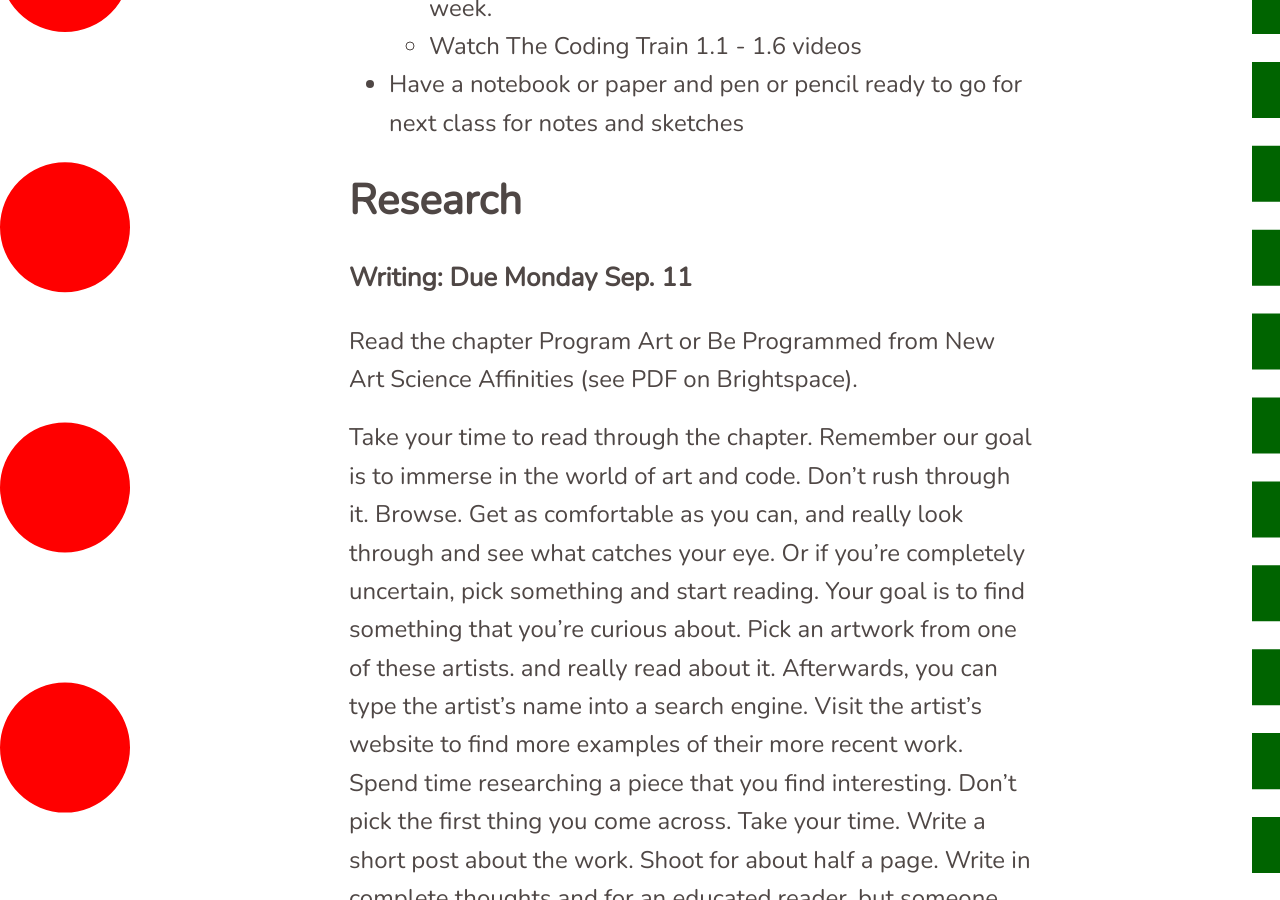
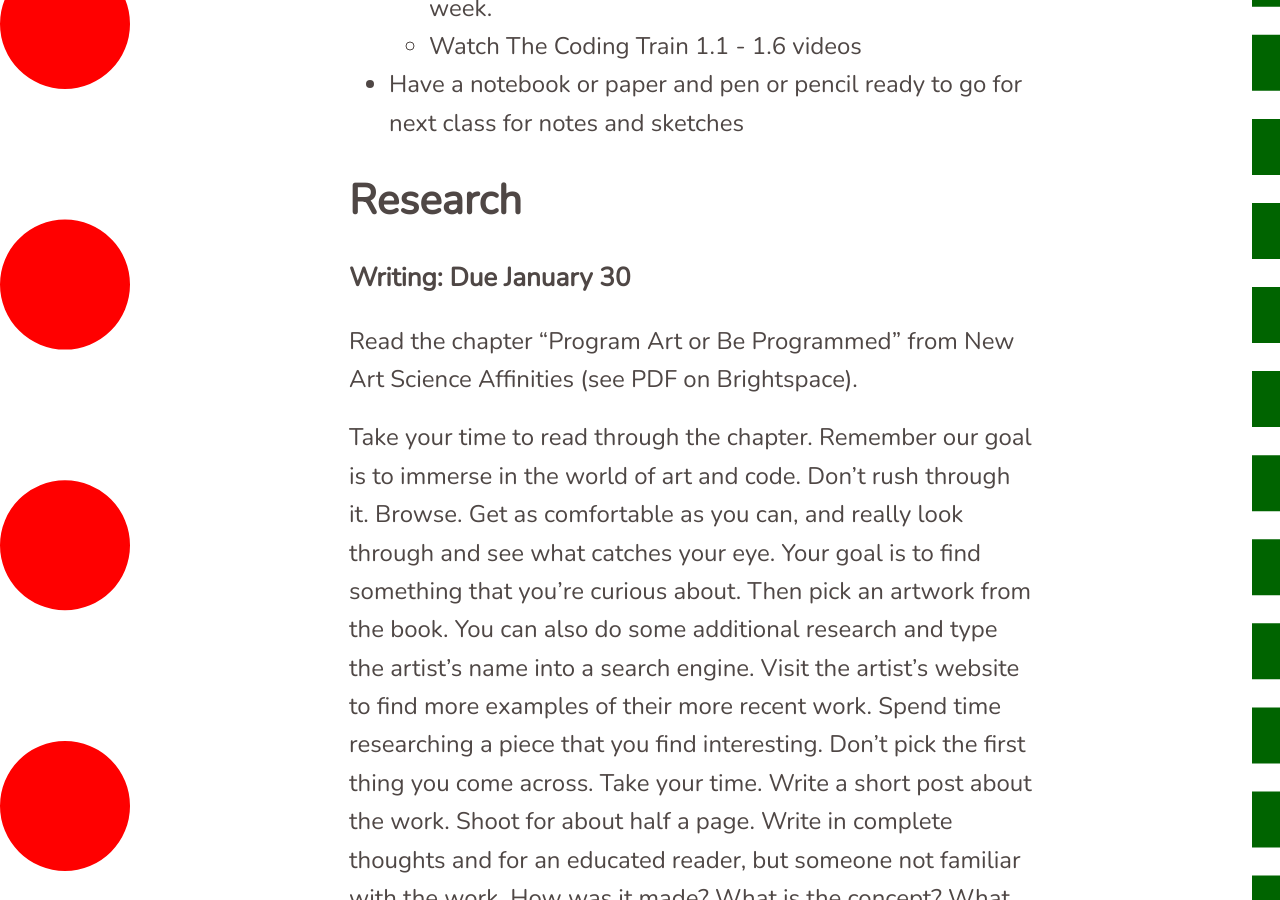
Before and after one commit to lee2sman/p4va_spring2024, a Jekyll site: the page built from _posts/2023-08-28-week1.md, in a window 1280 px wide and 900 px high, scrolled down 28717 px. Built offline with Jekyll 4.4.1, drawn with Linux system fonts in a browser that asks for light colours; nearby versions of some CDN libraries; some of the changed text lies outside the part shown.

Commit message:
update week1 notes

````diff
--- a/_posts/2023-08-28-week1.md
+++ b/_posts/2023-08-28-week1.md
@@ -317,24 +317,26 @@ We also use the ```print()``` command in our code to print things in the console
 
 ## Research
 
-### Writing: Due Monday Sep. 11
+### Writing: Due January 30
 
-Read the chapter Program Art or Be Programmed from New Art Science Affinities (see PDF on Brightspace).
+Read the chapter "Program Art or Be Programmed" from New Art Science Affinities (see PDF on Brightspace).
 
-Take your time to read through the chapter. Remember our goal is to immerse in the world of art and code. Don't rush through it. Browse. Get as comfortable as you can, and really look through and see what catches your eye. Or if you're completely uncertain, pick something and start reading. Your goal is to find something that you're curious about. Pick an artwork from one of these artists. and really read about it. Afterwards, you can type the artist's name into a search engine. Visit the artist's website to find more examples of their more recent work. Spend time researching a piece that you find interesting. Don't pick the first thing you come across. Take your time. Write a short post about the work. Shoot for about half a page. Write in complete thoughts and for an educated reader, but someone not familiar with the work. How was it made? What is the concept? What do you find interesting in the work? What is the artist's goal? Are there questions you have about the work? Are there areas that could be improved upon?
+Take your time to read through the chapter. Remember our goal is to immerse in the world of art and code. Don't rush through it. Browse. Get as comfortable as you can, and really look through and see what catches your eye. Your goal is to find something that you're curious about. Then pick an artwork from the book. You can also do some additional research and type the artist's name into a search engine. Visit the artist's website to find more examples of their more recent work. Spend time researching a piece that you find interesting. Don't pick the first thing you come across. Take your time. Write a short post about the work. Shoot for about half a page. Write in complete thoughts and for an educated reader, but someone not familiar with the work. How was it made? What is the concept? What do you find interesting in the work? What is the artist's goal? Are there questions you have about the work? Are there areas that could be improved upon?
 
-Make sure you include the artist's name, the artwork's name, and if possible, a link to find out more on the artist's website.
+*Make sure you include the artist's name, the artwork's name, and if possible, a link to find out more on the artist's website.*
 
-### Coding: Due Monday Sep. 11
+### Coding: Due January 30
 
-Select a painting by a famous artist and recreate it in code using primitives (shapes such as point, line, rectangles, ellipses, triangles). Do not choose Mondrian or another geometric abstract artist. This is an assignment to practice your new coding skills. Read up on how to use createshape as it will help with more complex shapes than just the built-in circle, ellipse, rectangle, square, line, etc.
+Select a painting by a famous artist and recreate it in code using primitives (shapes such as point, line, rectangles, ellipses, triangles). Do not choose Mondrian or another geometric abstract artist. This is an assignment to practice your new coding skills. Read up on how to use [beginShape](https://p5js.org/reference/#/p5/beginShape) as it will help with more complex shapes than just the built-in circle, ellipse, rectangle, square, line, etc.
 
 Make sure you are signed into the code editor and hit save when you are working. When you are finished you will post a link to your completed working code.
+
+* Useful tutorial: [Creating custom shapes with p5.js](https://cratecode.com/info/p5js-custom-shapes) tutorial on CrateCode
 
 ### Example:
 
 {% include image.html image="week1/christinas_world.png" %}
-Example by Joe McKay
+Example by Joe McKay. Assignment by Paul Thayer.
 
 Good art choices: landscapes, Vermeer, Modigliani, Picasso, still-lifes, portraits
 
````
